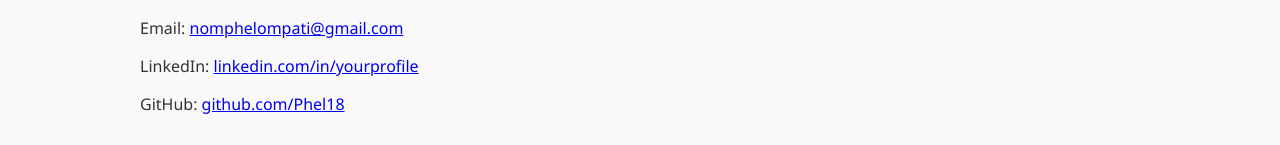
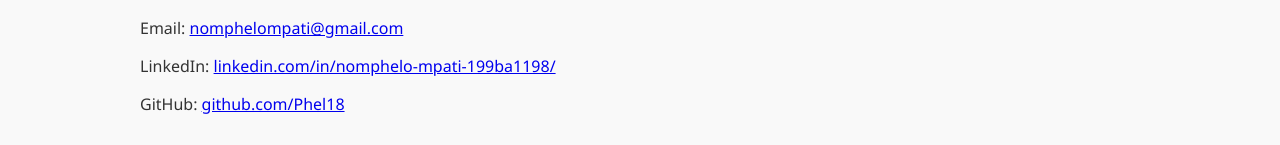
Before and after one commit to Phel18/Phel18.github.io, a plain HTML site: page index.html in a window 1280 px wide. Shown: the part 2491-2636 px from the top of the page. Drawn offline with Linux system fonts and the light colour scheme.

Commit message:
Update index.html

```diff
--- a/index.html
+++ b/index.html
@@ -197,7 +197,7 @@
   <section id="contact">
     <h2>Contact</h2>
     <p>Email: <a href="mailto:nomphelompati@gmail.com">nomphelompati@gmail.com</a></p>
-    <p>LinkedIn: <a href="https://linkedin.com/in/nomphelo-mpati-199ba1198/" target="_blank">linkedin.com/in/yourprofile</a></p>
+    <p>LinkedIn: <a href="https://linkedin.com/in/nomphelo-mpati-199ba1198/" target="_blank">linkedin.com/in/nomphelo-mpati-199ba1198/</a></p>
     <p>GitHub: <a href="https://github.com/Phel18" target="_blank">github.com/Phel18</a></p>
   </section>
 
```
